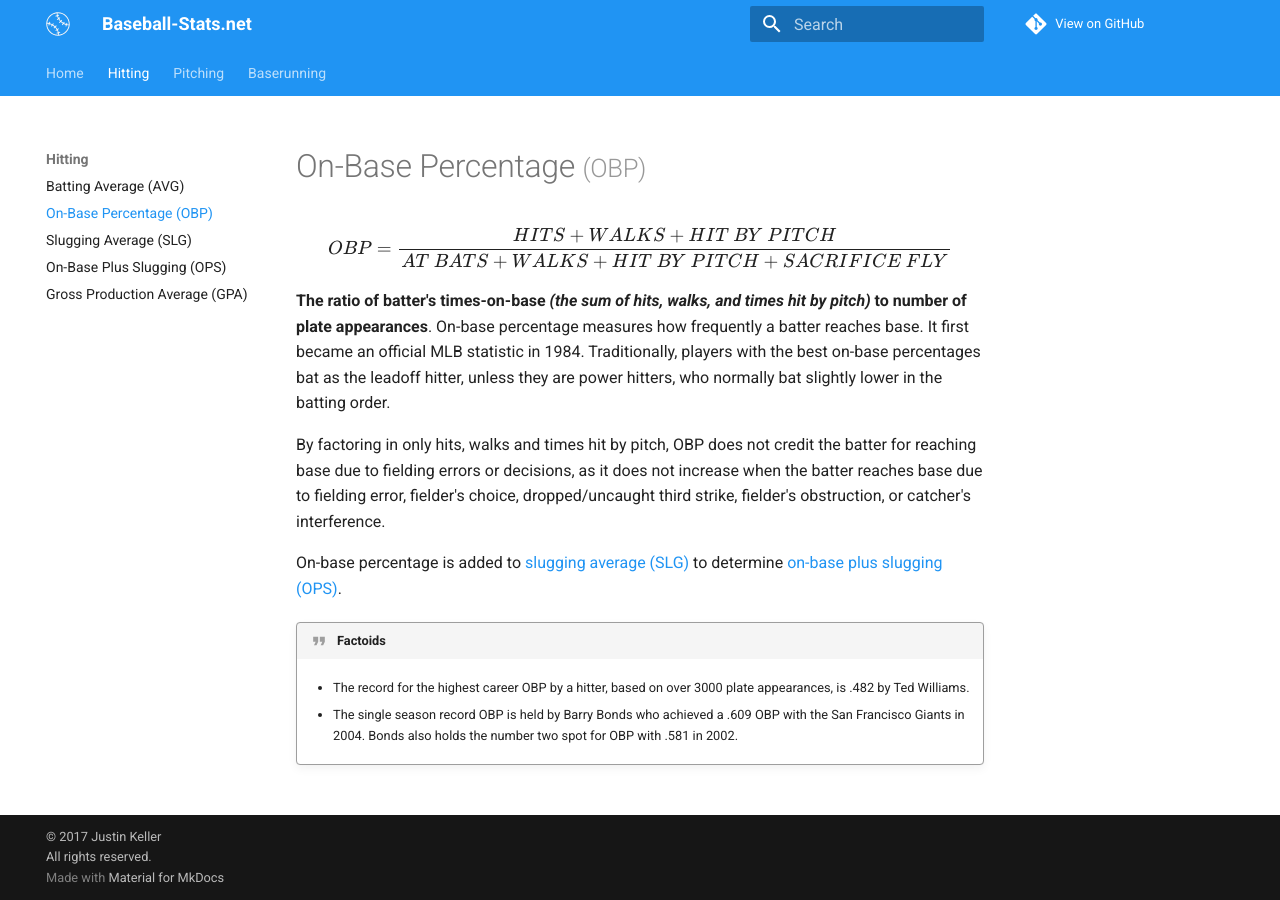
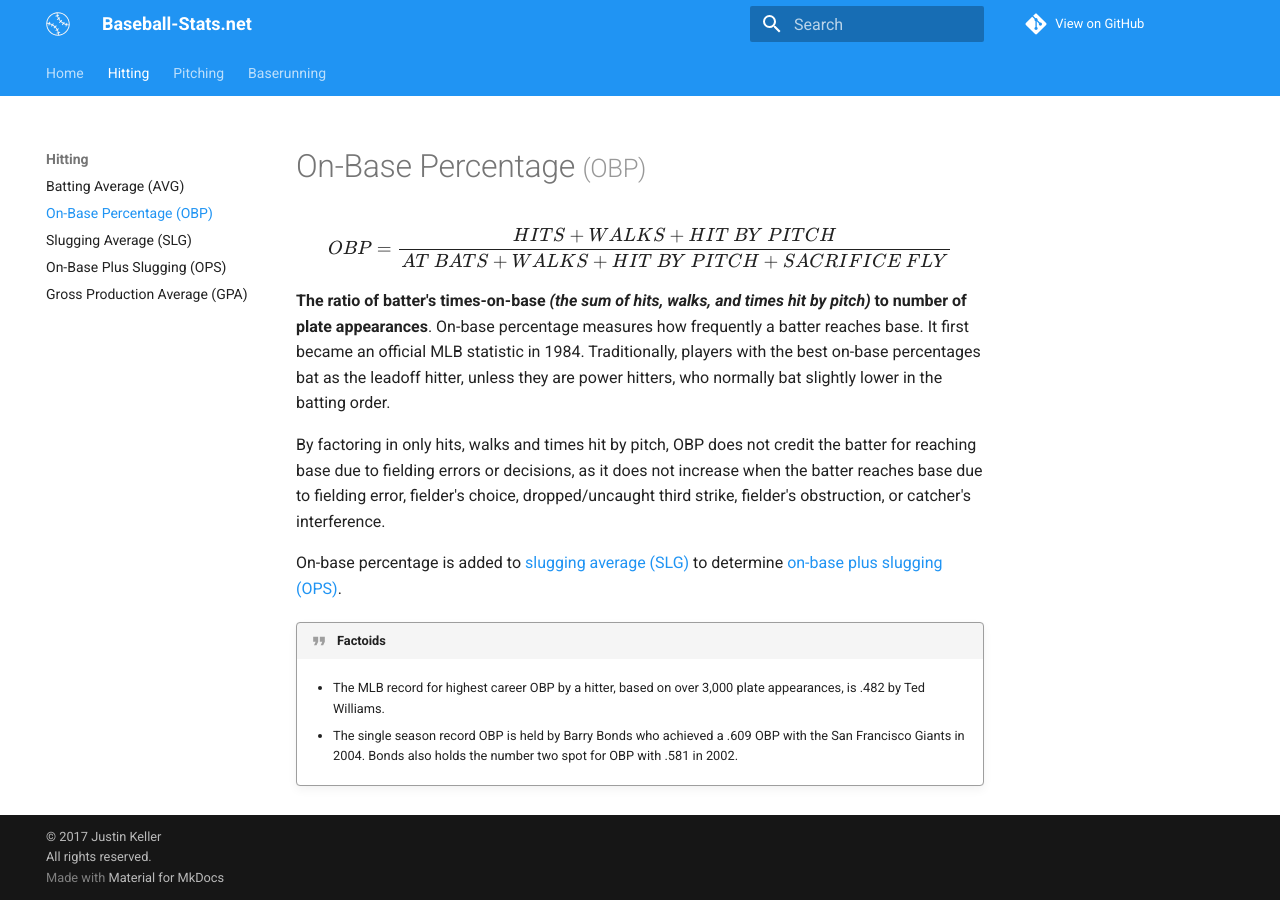
Before and after one commit to nodesocket/baseball-stats.net, an MkDocs documentation site: the page built from docs/hitting/obp.md, in a window 1280 px wide. Built offline with MkDocs 1.6.1 and Material for MkDocs 9.7.7, drawn with Linux system fonts in a browser that asks for light colours; formulas are drawn with MathJax 3; comment, search, counter and statistics services are not loaded; old or Windows-style settings are respelled for this version of MkDocs.

```diff
--- a/docs/hitting/obp.md
+++ b/docs/hitting/obp.md
@@ -9,6 +9,6 @@ By factoring in only hits, walks and times hit by pitch, OBP does not credit the
 On-base percentage is added to [slugging average (SLG)](/hitting/slg/) to determine [on-base plus slugging (OPS)](/hitting/ops/).
 
 !!! quote "Factoids"
-    * The record for the highest career OBP by a hitter, based on over 3000 plate appearances, is .482 by Ted Williams.
+    * The MLB record for highest career OBP by a hitter, based on over 3,000 plate appearances, is .482 by Ted Williams.
 
     * The single season record OBP is held by Barry Bonds who achieved a .609 OBP with the San Francisco Giants in 2004. Bonds also holds the number two spot for OBP with .581 in 2002.
```
Also changed, not shown: docs/baserunning/sbp.md (+2 -0 lines), docs/images/screenshots/avg1.png (deleted).
